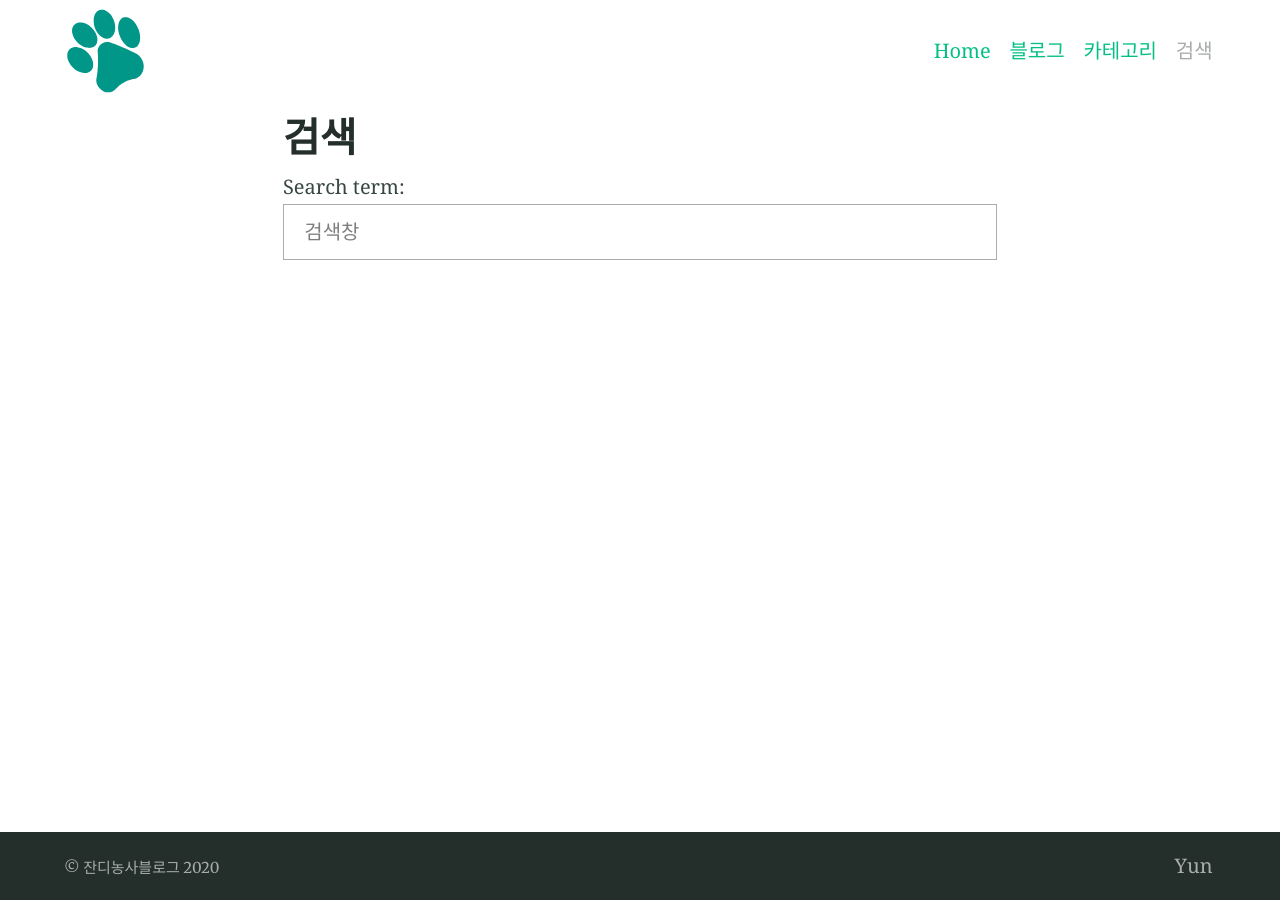
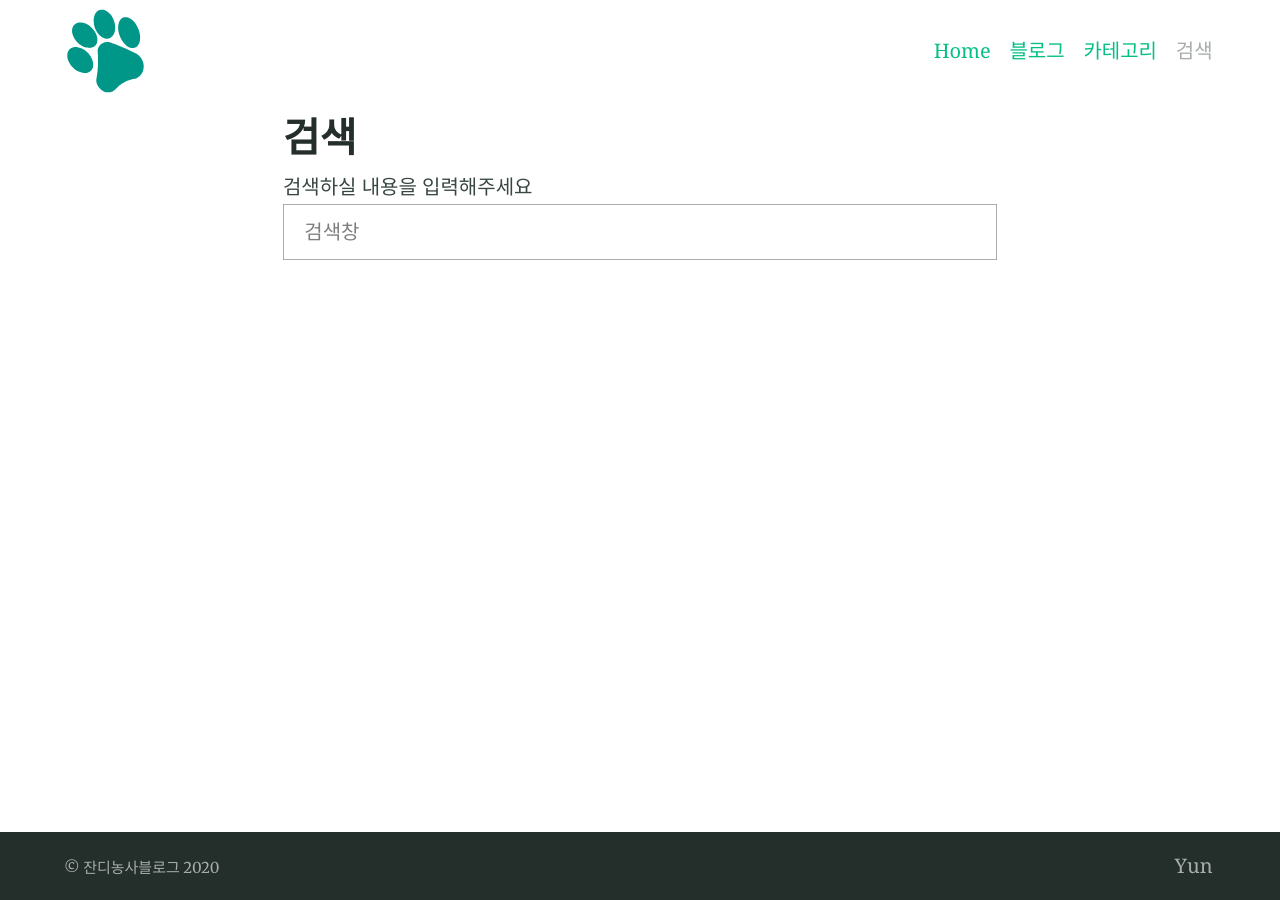
Before and after one commit to EngineerYun/EngineerYun.github.io, a Jekyll site: the page built from search.md, in a window 1280 px wide. Built offline with Jekyll 4.4.1, drawn with Linux system fonts in a browser that asks for light colours.

```diff
--- a/_includes/site-search.html
+++ b/_includes/site-search.html
@@ -1,6 +1,6 @@
 <div class="form  form--search">
   <form id="contact-form" action="">
-    <label class="label" for="search">Search term:</label>
+    <label class="label" for="search">검색하실 내용을 입력해주세요</label>
     <input class="input" id="search" type="search" name="search" placeholder="검색창" autocomplete="off" />
 
     <ul class="list  list--results" id="list">
```
